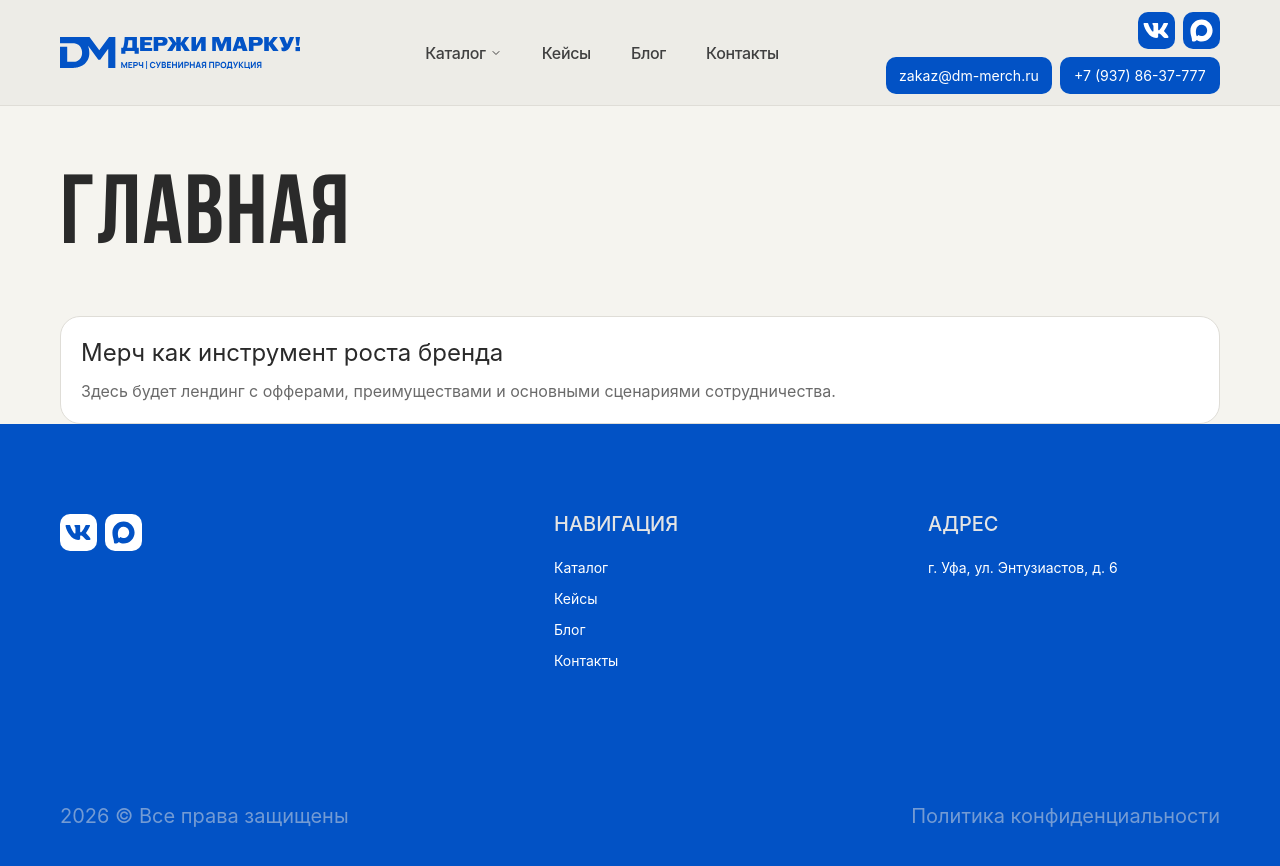
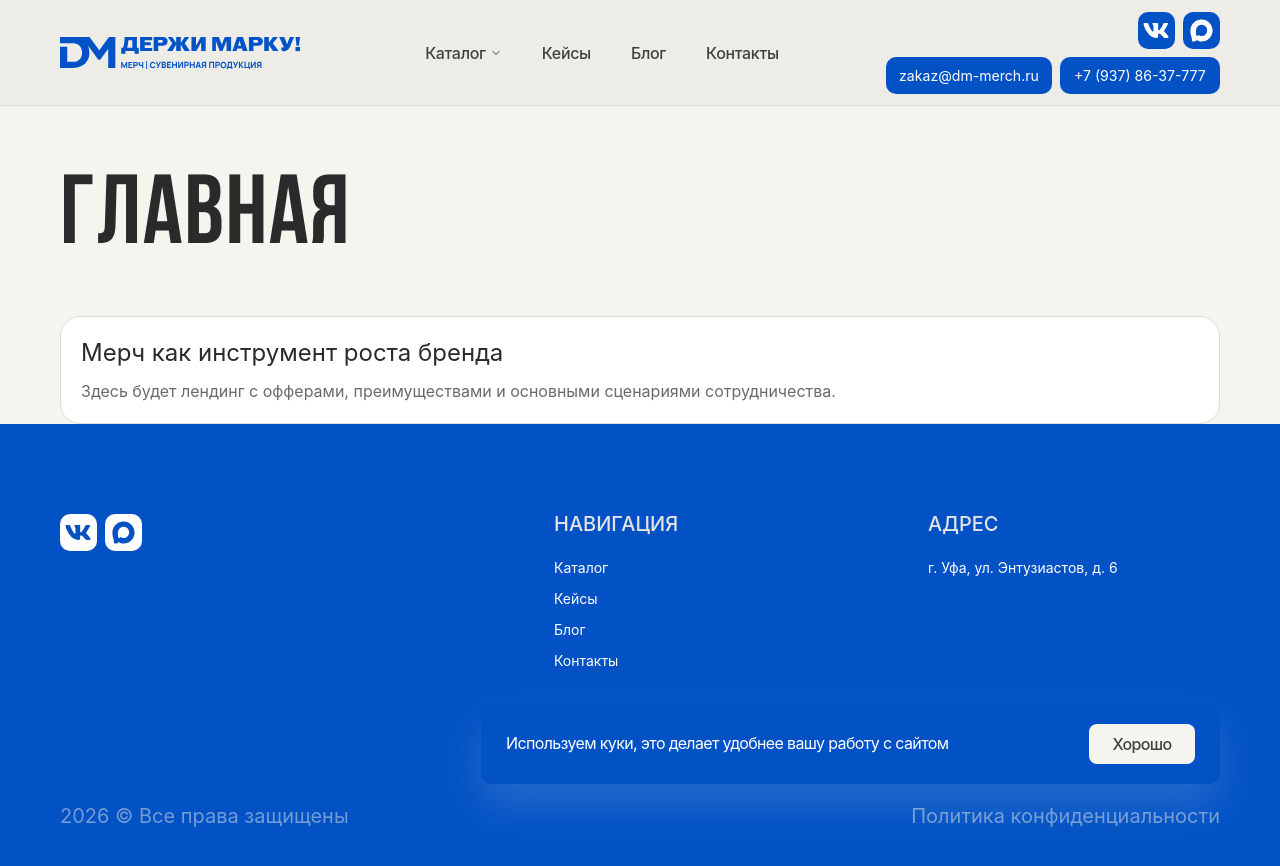
Before and after one commit to true-lnz/dm-merch-ru, a Next.js app: page / in a window 1280 px wide. Shown: the top 866 px of the page. Built offline with nearby package versions, Linux system fonts and the light colour scheme.

Commit message:
Реализация куки-предупреждения

```diff
--- a/src/app/(frontend)/layout.tsx
+++ b/src/app/(frontend)/layout.tsx
@@ -1,5 +1,6 @@
 import type { Metadata } from "next";
 import "./globals.css";
+import { CookieWarning } from "@/widgets/cookie-warning";
 import { Footer } from "@/widgets/footer";
 import { Header } from "@/widgets/header";
 import { Toaster } from "@/shared/ui/sonner";
@@ -43,6 +44,7 @@ export default function RootLayout({
           <Header />
           <main className="site-main">{children}</main>
           <Footer />
+          <CookieWarning />
         </div>
         <Toaster />
       </body>
--- /dev/null
+++ b/src/widgets/cookie-warning/cookie-warning.tsx
@@ -0,0 +1,62 @@
+"use client";
+
+import { useEffect, useState } from "react";
+
+const COOKIE_NAME = "hide-cookie";
+const COOKIE_TEXT = "Используем куки, это делает удобнее вашу работу с сайтом";
+const COOKIE_BUTTON_LABEL = "Хорошо";
+const COOKIE_LIFETIME_DAYS = 30;
+
+function hasCookie(name: string) {
+  return document.cookie
+    .split(";")
+    .some((part) => part.trim().startsWith(`${name}=`));
+}
+
+function setCookie(name: string, value: string, expiresInDays: number) {
+  const expiresAt = new Date();
+  expiresAt.setDate(expiresAt.getDate() + expiresInDays);
+
+  document.cookie = `${name}=${value}; expires=${expiresAt.toUTCString()}; path=/`;
+}
+
+export function CookieWarning() {
+  const [isVisible, setIsVisible] = useState(false);
+
+  useEffect(() => {
+    const frameId = window.requestAnimationFrame(() => {
+      setIsVisible(!hasCookie(COOKIE_NAME));
+    });
+
+    return () => {
+      window.cancelAnimationFrame(frameId);
+    };
+  }, []);
+
+  if (!isVisible) {
+    return null;
+  }
+
+  const handleAccept = () => {
+    setCookie(COOKIE_NAME, "true", COOKIE_LIFETIME_DAYS);
+    setIsVisible(false);
+  };
+
+  return (
+    <div className="pointer-events-none fixed inset-x-0 bottom-4 z-50 px-[var(--layout-side-padding)] md:bottom-[16px]">
+      <div className="pointer-events-auto ml-auto flex w-full max-w-[739px] flex-col gap-4 rounded-[10px] bg-[var(--accent)] shadow-[0_20px_45px_rgba(255,255,255,0.15)] px-4 py-4 md:min-h-[80px] md:flex-row md:items-center md:justify-between md:gap-6 md:px-[25px] md:py-5">
+        <p className="m-0 max-w-[540px] text-[14px] leading-[1.2] tracking-[-0.04em] text-white md:text-[16px]">
+          {COOKIE_TEXT}
+        </p>
+
+        <button
+          type="button"
+          onClick={handleAccept}
+          className="inline-flex h-10 shrink-0 cursor-pointer items-center justify-center self-start rounded-[8px] bg-[#f5f4ef] px-5 text-[16px] leading-normal font-medium tracking-[-0.04em] text-[#404040] transition-colors hover:bg-white focus-visible:outline focus-visible:outline-2 focus-visible:outline-offset-2 focus-visible:outline-white md:w-[106px] md:self-auto"
+        >
+          {COOKIE_BUTTON_LABEL}
+        </button>
+      </div>
+    </div>
+  );
+}
--- /dev/null
+++ b/src/widgets/cookie-warning/index.ts
@@ -0,0 +1 @@
+export { CookieWarning } from "./cookie-warning";
```
